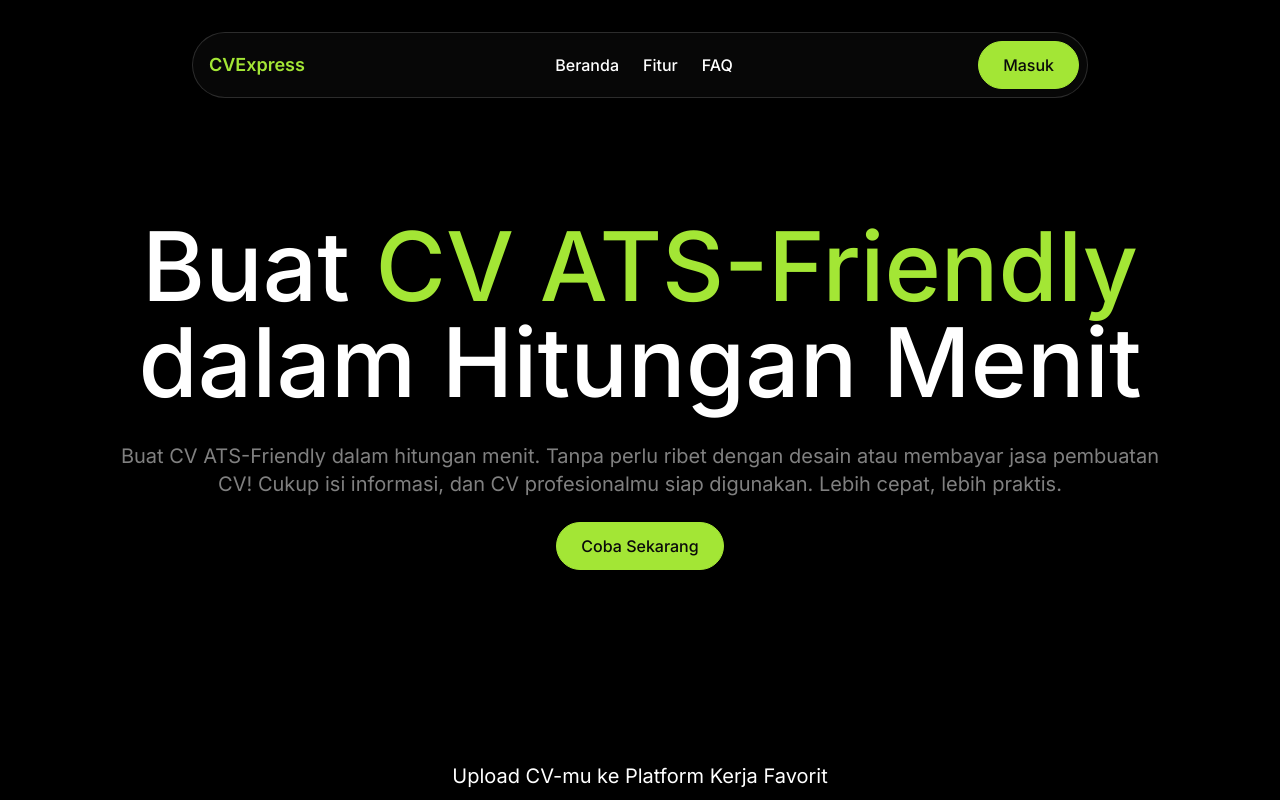
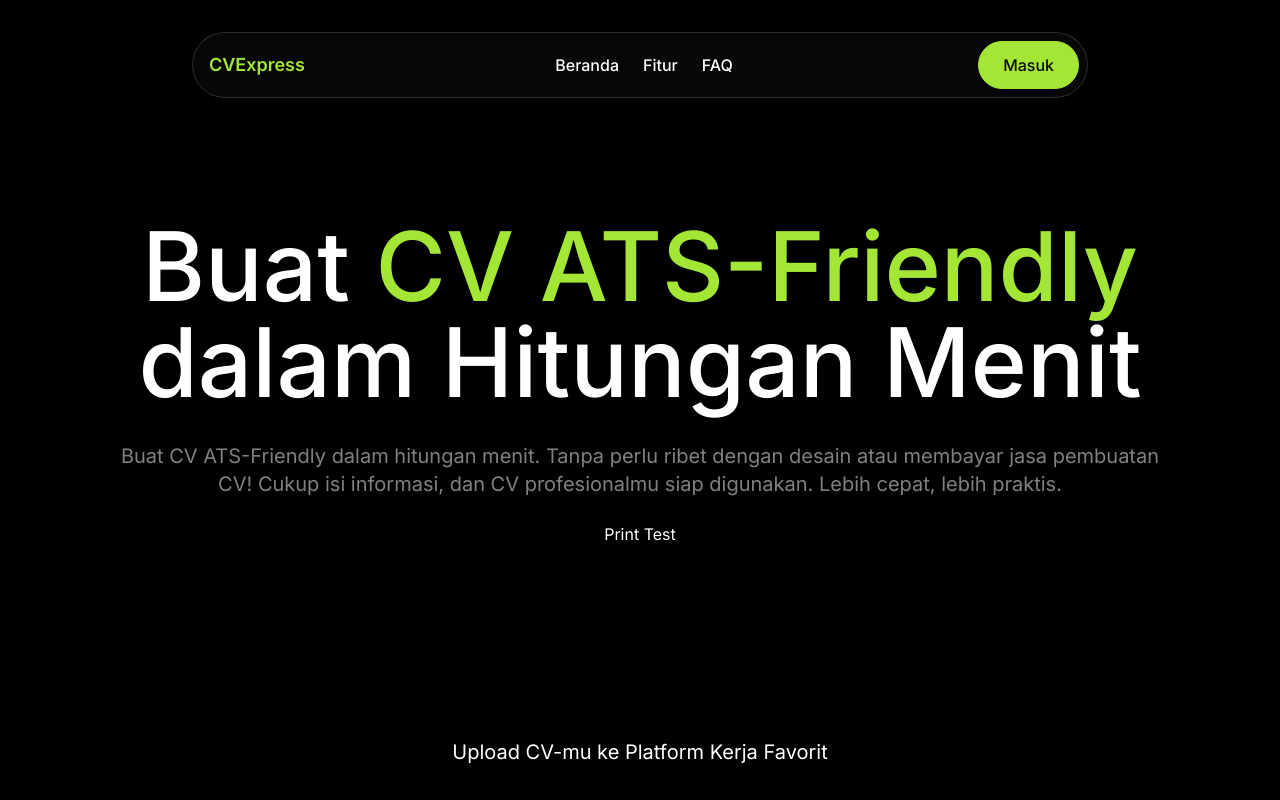
Before and after one commit to Alfiannnn13/cv-builder, a Next.js app: page / in a window 1280 px wide. Shown: the top 800 px of the page. Built offline with nearby package versions, Linux system fonts and the light colour scheme.

Commit message:
rev tes button

```diff
--- a/src/sections/Hero.tsx
+++ b/src/sections/Hero.tsx
@@ -83,9 +83,7 @@ export default function Hero() {
         </p>
         <div className="mt-6 flex justify-center">
           <Link href="/resumes">
-            <Button variant="primary" className="font-medium">
-              Coba Sekarang
-            </Button>
+          <button onClick={() => window.print()}>Print Test</button>
           </Link>
         </div>
       </div>
```
